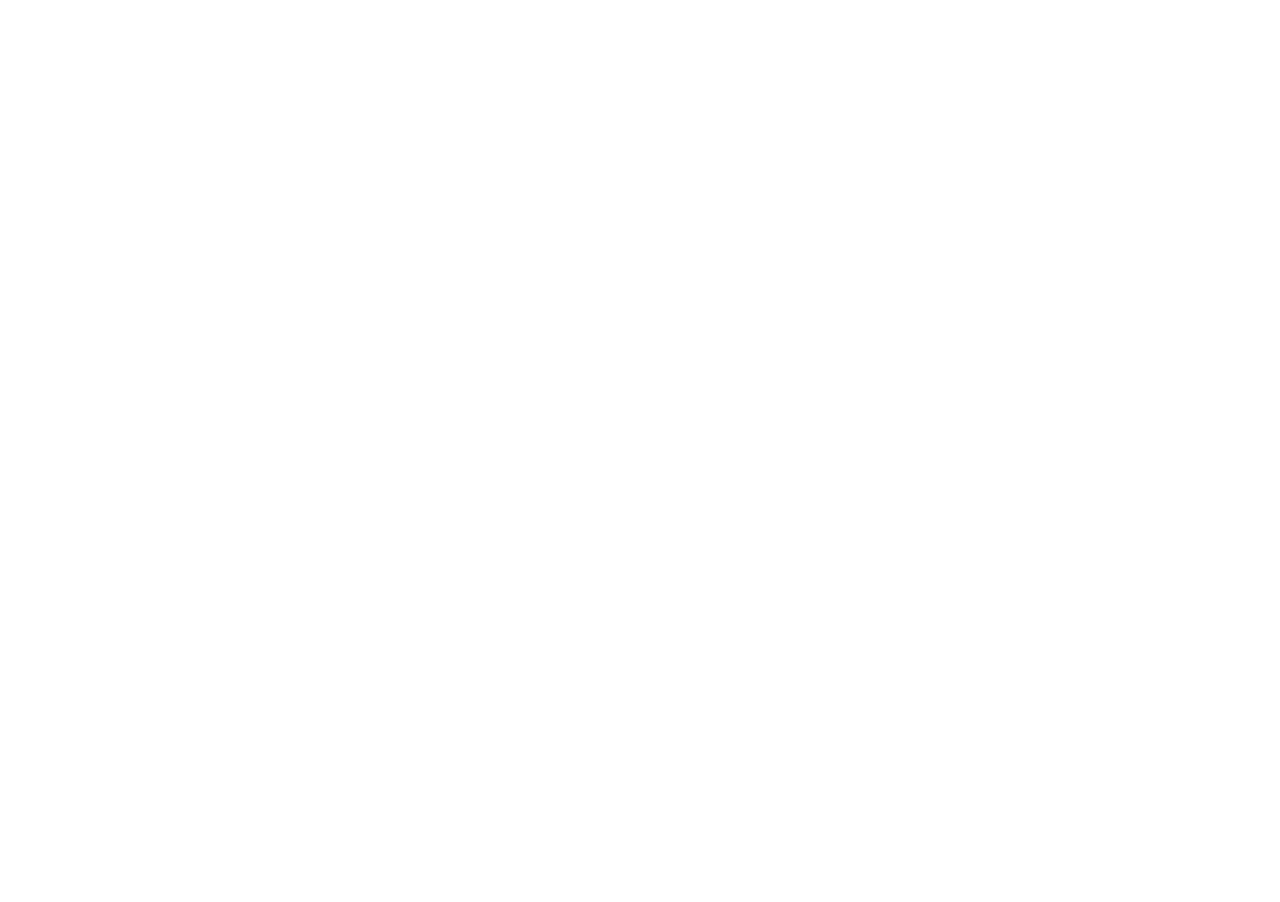
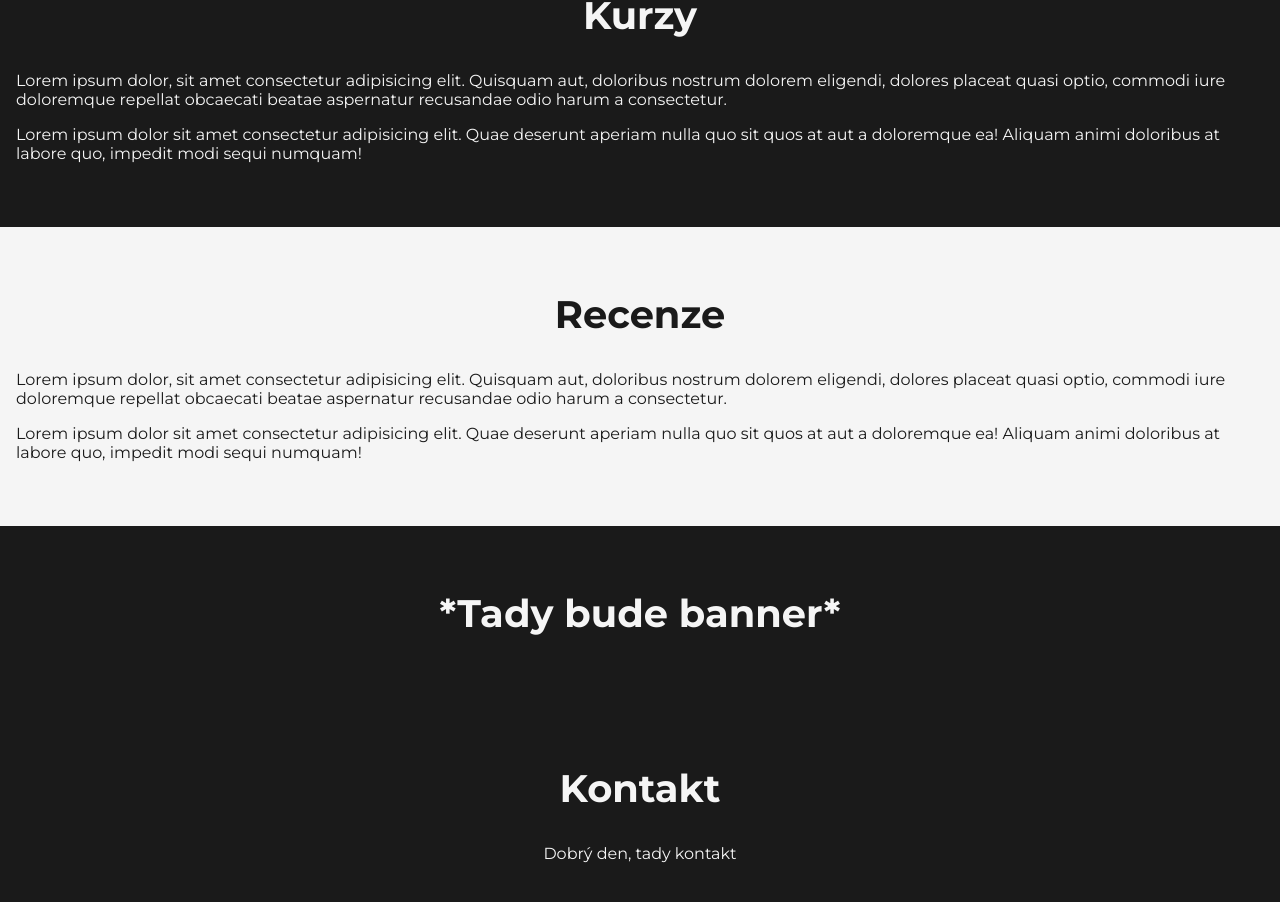
Before and after one commit to l-merta/tws-academy, a React (Vite) app: page / in a window 1280 px wide. Shown: the part 1235-2137 px from the top of the page. Before the commit the page ends 1163 px from the top, so only its background shows below. Built offline with nearby package versions, Linux system fonts and the light colour scheme; some icons are missing; a web font is replaced by a local one.

Commit message:
Sections

```diff
--- a/src/pages/home.tsx
+++ b/src/pages/home.tsx
@@ -25,6 +25,29 @@
         <p>Lorem ipsum dolor sit amet consectetur adipisicing elit. Quae deserunt aperiam nulla quo sit quos at aut a doloremque ea! Aliquam animi doloribus at labore quo, impedit modi sequi numquam!</p>
       </div>
     </section>
+    <section className="kurzy section-black">
+      <h2>Kurzy</h2>
+      <div className="text">
+        <p>Lorem ipsum dolor, sit amet consectetur adipisicing elit. Quisquam aut, doloribus nostrum dolorem eligendi, dolores placeat quasi optio, commodi iure doloremque repellat obcaecati beatae aspernatur recusandae odio harum a consectetur.</p>
+        <p>Lorem ipsum dolor sit amet consectetur adipisicing elit. Quae deserunt aperiam nulla quo sit quos at aut a doloremque ea! Aliquam animi doloribus at labore quo, impedit modi sequi numquam!</p>
+      </div>
+    </section>
+    <section className="recenze section-white">
+      <h2>Recenze</h2>
+      <div className="text">
+        <p>Lorem ipsum dolor, sit amet consectetur adipisicing elit. Quisquam aut, doloribus nostrum dolorem eligendi, dolores placeat quasi optio, commodi iure doloremque repellat obcaecati beatae aspernatur recusandae odio harum a consectetur.</p>
+        <p>Lorem ipsum dolor sit amet consectetur adipisicing elit. Quae deserunt aperiam nulla quo sit quos at aut a doloremque ea! Aliquam animi doloribus at labore quo, impedit modi sequi numquam!</p>
+      </div>
+    </section>
+    <section className="banner-section section-black">
+      <h2>*Tady bude banner*</h2>
+    </section>
+    <section className="kontakt section-black">
+      <h2>Kontakt</h2>
+      <div className="text">
+        <p>Dobrý den, tady kontakt</p>
+      </div>
+    </section>
     </>
   )
 }
```
